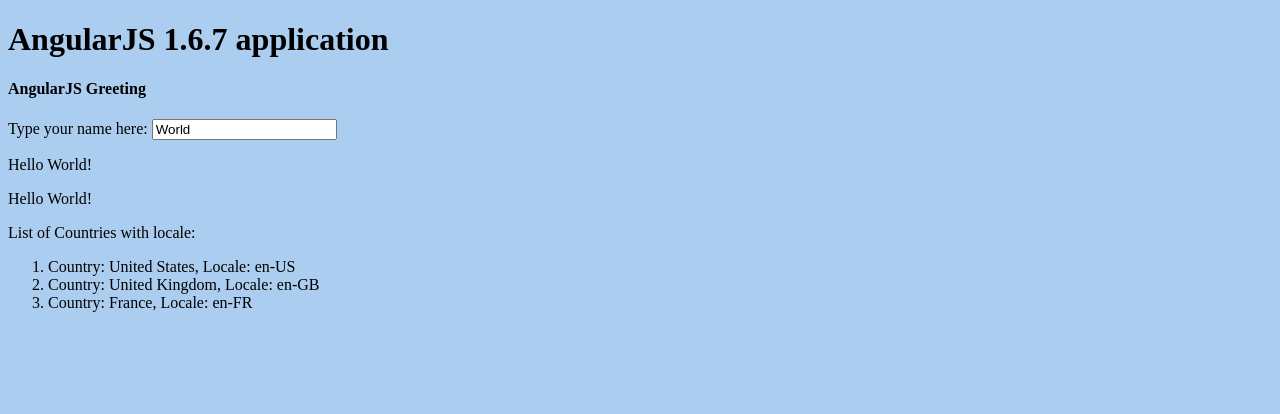
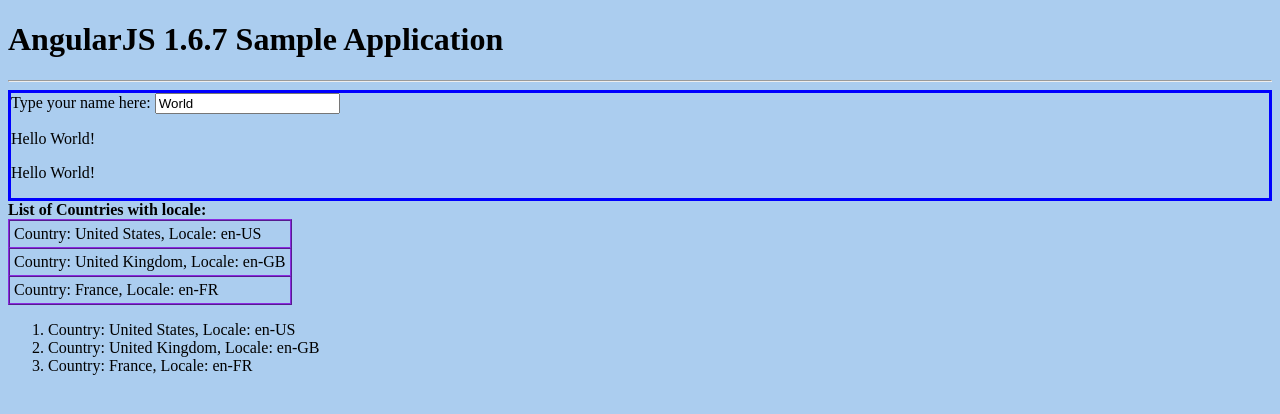
Before and after one commit to vishipayyallore/LearningAngularJS1.6.7, a website: page SecondSample/index.html in a window 1280 px wide. Drawn offline with nearby package versions, Linux system fonts and the light colour scheme.

Commit message:
Few formatting

```diff
--- a/SecondSample/index.html
+++ b/SecondSample/index.html
@@ -6,16 +6,26 @@
 
 <body ng-app='app' bgcolor="#ABCDEF"
    ng-init = "countries = [{locale:'en-US',name:'United States'}, {locale:'en-GB',name:'United Kingdom'}, {locale:'en-FR',name:'France'}]">
-  <h1>AngularJS 1.6.7 application</h1>
+  <h1>AngularJS 1.6.7 Sample Application</h1>
+<hr>
+<div style="border: solid; border-color: blue">
   <section ng-controller="HelloController">
-    <h4>AngularJS Greeting</h4>
     <label for="name">Type your name here:</label>
     <input id=name type="text" ng-model="name">
     <p>Hello {{name}}!</p>
     <p>Hello <span ng-bind = "name"></span>!</p>
   </section>
+
+</div>
   <div>
-    <p>List of Countries with locale:</p>
+    <strong>List of Countries with locale:</strong>
+    <table border="1" cellpadding="4" cellspacing="0" style="border-color: blueviolet">
+      <tr ng-repeat = "country in countries">
+        <td>
+          {{ 'Country: ' + country.name + ', Locale: ' + country.locale }}
+        </td>
+      </tr>
+    </table>
          <ol>
             <li ng-repeat = "country in countries">
                {{ 'Country: ' + country.name + ', Locale: ' + country.locale }}
```
